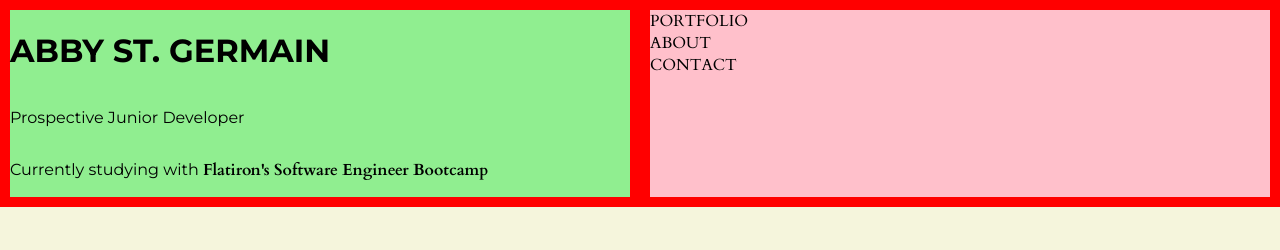
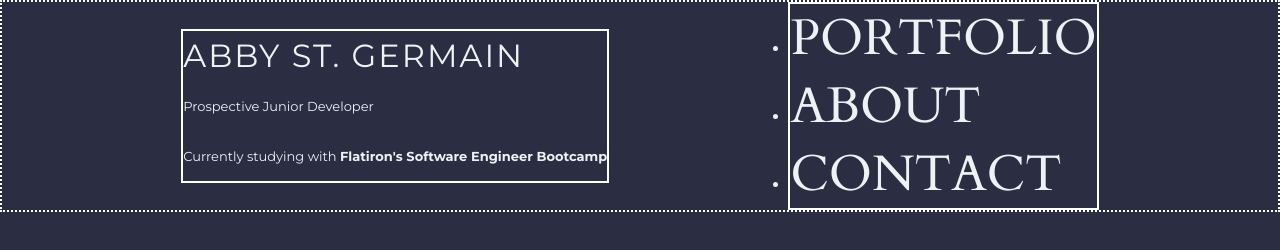
Before and after one commit to abbysaintg/my-personal-website-2, a plain HTML site: page index.html in a window 1280 px wide. Drawn offline with Linux system fonts and the light colour scheme.

Commit message:
more flexbox changes, bg and font color

```diff
--- a/index.html
+++ b/index.html
@@ -14,7 +14,9 @@
     <!-- fonts  -->
     <link rel="preconnect" href="https://fonts.googleapis.com">
     <link rel="preconnect" href="https://fonts.gstatic.com" crossorigin>
-    <link href="https://fonts.googleapis.com/css2?family=Cardo:ital,wght@0,400;0,700;1,400&family=Montserrat:ital,wght@0,100;0,200;0,300;0,400;0,500;0,600;0,700;0,800;0,900;1,100;1,200;1,300;1,400;1,500;1,600;1,700;1,800;1,900&display=swap" rel="stylesheet">
+    <link
+        href="https://fonts.googleapis.com/css2?family=Cardo:ital,wght@0,400;0,700;1,400&family=Montserrat:ital,wght@0,100;0,200;0,300;0,400;0,500;0,600;0,700;0,800;0,900;1,100;1,200;1,300;1,400;1,500;1,600;1,700;1,800;1,900&display=swap"
+        rel="stylesheet">
     <!-- javascript  -->
     <script src="script.js"></script>
 </head>
@@ -30,9 +32,13 @@
         </div>
 
         <div class="column" id="column-right">
-            <div><a href="/portfolio.html" class="nav-link">PORTFOLIO</a></div>
-            <div><a href="/about.html" class="nav-link">ABOUT</a></div>
-            <div><a href="/contact.html" class="nav-link">CONTACT</a></div>
+            <div class="nav">
+                <ul>
+                    <li><a href="/portfolio.html" class="nav-link">PORTFOLIO</a></li>
+                    <li><a href="/about.html" class="nav-link">ABOUT</a></li>
+                    <li><a href="/contact.html" class="nav-link">CONTACT</a></li>
+                </ul>
+            </div>
         </div>
 
     </div>
--- a/style.css
+++ b/style.css
@@ -1,59 +1,76 @@
+* {
+	margin:0; /* reset margins */
+	padding:0; /* reset padding */
+	border:0; /* reset borders */
+}
+
 body {
     font-family: 'Montserrat', sans-serif;
-
+    background-color: #2b2d42;
+    color: #edf2f4;
 }
 
 a {
     text-decoration: none;
-    font-family: 'Cardo', serif;
-    color: black;
+    color: #edf2f4;
 }
 
 a:hover {
     cursor: pointer;
 }
 
-body {
-    margin: 0;
-    padding: 0;
-    background-color: beige;
-}
+/* ----------------------- columns ----------------------- */
 
 
 .column-container {
     display: flex;
-    background-color: red;
+    flex-wrap: wrap;
+    justify-content: space-evenly;
+    align-items: center;
+    border: dotted 2px white;
 }
 
 .column {
-    display: flex;
-    flex-direction: column;
-    flex-basis: 100%;
-    flex: 1;
-    margin: 10px;
+    border: solid 2px white;
 }
 
 /* ----------------------- left column ----------------------- */
 
 #column-left {
-    background-color: lightgreen;
+
 }
 
-/* #column-left h1 {
+
+#column-left h1 {
     letter-spacing: 2px;
+    line-height: 50px;
     font-weight: 400;
 }
 
+#column-left p {
+    line-height: 50px;
+    font-size: small;
+}
+
 #column-left a:hover {
-    color: slategray;
-} */
+    color: #8d99ae;
+}
+
 
 /* ----------------------- right column ----------------------- */
+#column-right {
 
-#column-right {
-    background-color: pink;
 }
 
-/* #column-right a:hover {
+nav {
+    padding: 50px;
+}
+
+#column-right a {
+    font-family: 'Cardo', serif;
+    font-size: 50px;
+}
+
+#column-right a:hover {
     font-style: italic;
-} */
+}
```
